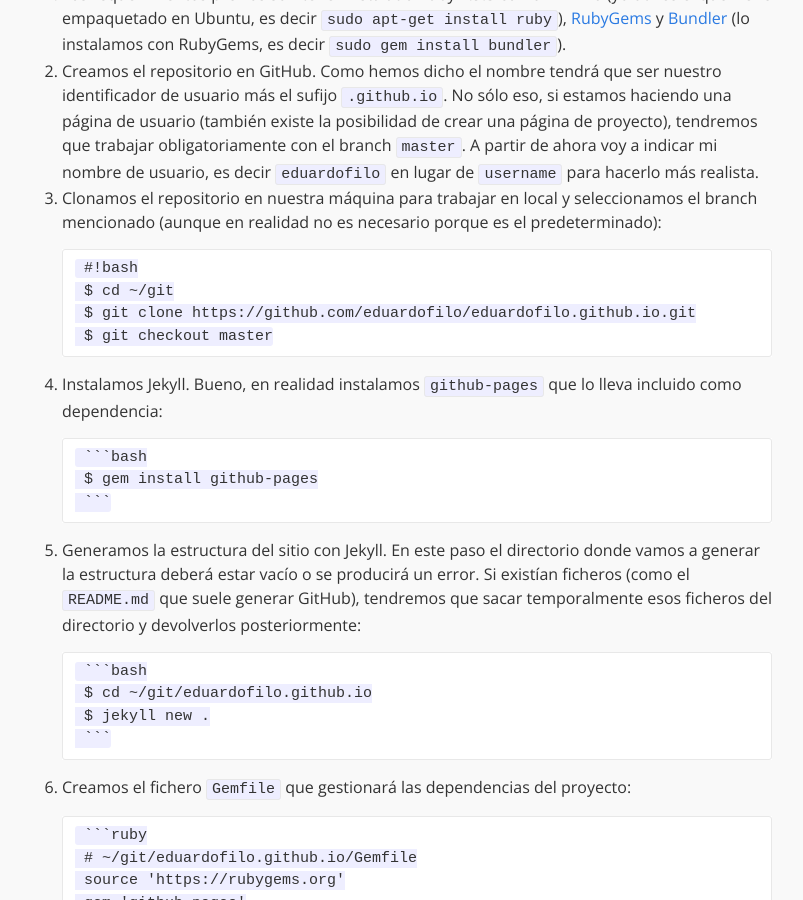
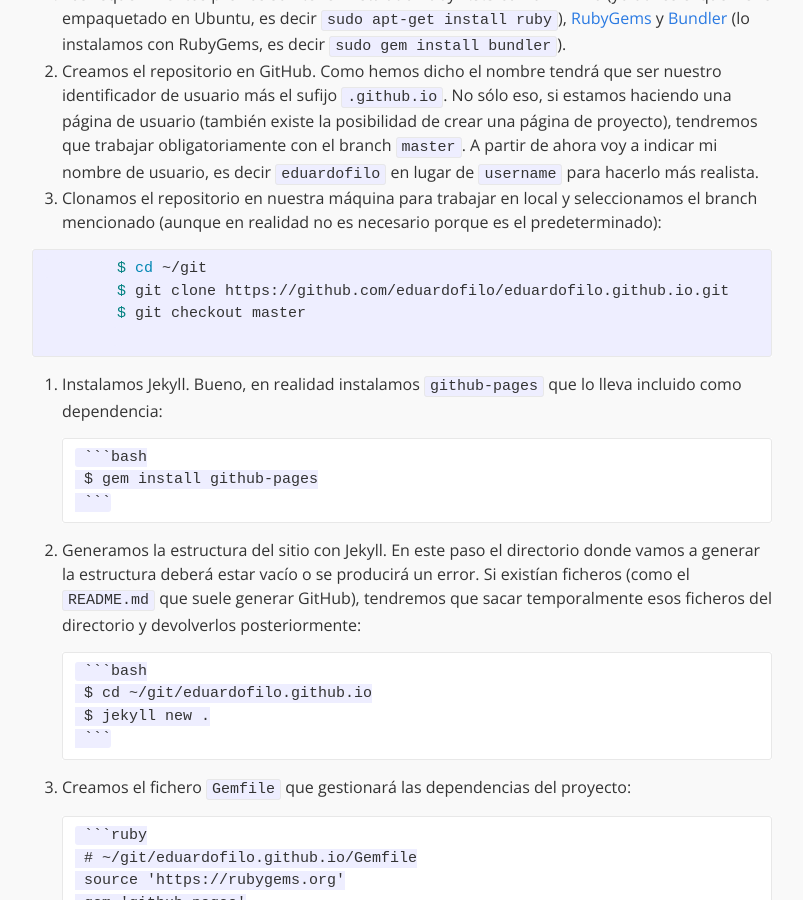
Before and after one commit to eduardofilo/eduardofilo.jekyll, a Jekyll site: the page built from _posts/2015-01-08-jekyll.md, in a window 1280 px wide and 900 px high, scrolled down 987 px. Shown: the whole window, without its empty margins (238-1041 px from the left). Built offline with Jekyll 4.4.1, drawn with Linux system fonts in a browser that asks for light colours.

Commit message:
Corrección de documento sobre Jekyll.

```diff
--- a/_posts/2015-01-08-jekyll.md
+++ b/_posts/2015-01-08-jekyll.md
@@ -19,10 +19,11 @@ Las instrucciones oficiales con detalle para montar el sitio en GitHub Pages con
 2. Creamos el repositorio en GitHub. Como hemos dicho el nombre tendrá que ser nuestro identificador de usuario más el sufijo `.github.io`. No sólo eso, si estamos haciendo una página de usuario (también existe la posibilidad de crear una página de proyecto), tendremos que trabajar obligatoriamente con el branch `master`. A partir de ahora voy a indicar mi nombre de usuario, es decir `eduardofilo` en lugar de `username` para hacerlo más realista.
 3. Clonamos el repositorio en nuestra máquina para trabajar en local y seleccionamos el branch mencionado (aunque en realidad no es necesario porque es el predeterminado):
 
-        #!bash
+        {% highlight bash %}
         $ cd ~/git
         $ git clone https://github.com/eduardofilo/eduardofilo.github.io.git
         $ git checkout master
+        {% endhighlight %}
 
 4. Instalamos Jekyll. Bueno, en realidad instalamos `github-pages` que lo lleva incluido como dependencia:
 
```
